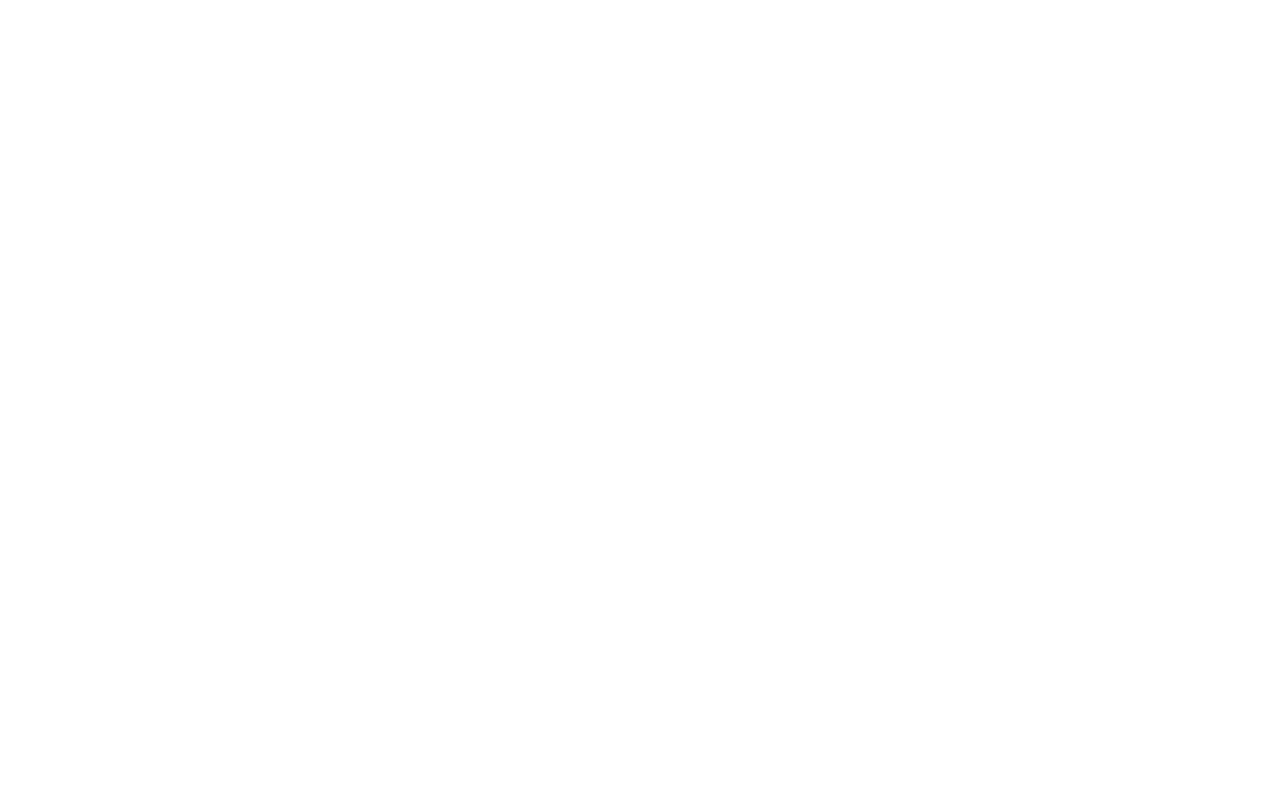
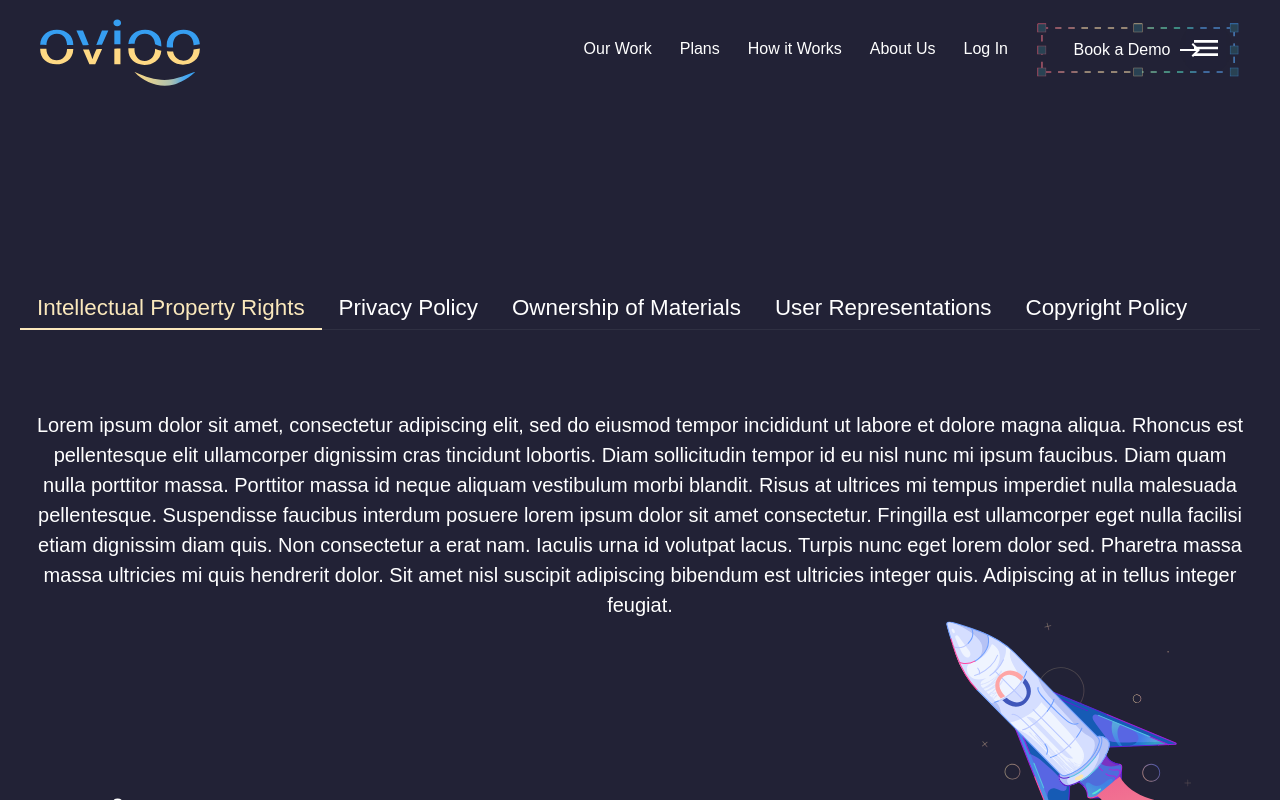
Before and after one commit to MohamedAhmed12/ovioo-saas, a Next.js app in the folder client/: page /terms-conditions in a window 1280 px wide. Before the commit this address had no page. Shown: the top 800 px of the page. Built offline with nearby package versions, Linux system fonts and the light colour scheme; a web font is replaced by a local one.

Commit message:
feat(fe-terms-conditions) implement terms-conditions page

```diff
--- /dev/null
+++ b/client/src/app/(public)/terms-conditions/page.tsx
@@ -0,0 +1,73 @@
+'use client';
+
+import Tabs from '@mui/joy/Tabs';
+import TabList from '@mui/joy/TabList';
+import Tab from '@mui/joy/Tab';
+import TabPanel from '@mui/joy/TabPanel';
+import '@/styles/app/unauth/terms-conditions.scss';
+import { useState } from 'react';
+
+export default function TermsConditions() {
+  // const [step, setStep]=useState(0);
+  const titles = [
+    'Intellectual Property Rights',
+    'Privacy Policy',
+    'Ownership of Materials',
+    'User Representations',
+    'Copyright Policy',
+  ];
+  const steps = [
+    {
+      label: 'Intellectual Property Rights',
+      description:
+        'Lorem ipsum dolor sit amet, consectetur adipiscing elit, sed do eiusmod tempor incididunt ut labore et dolore magna aliqua. Rhoncus est pellentesque elit ullamcorper dignissim cras tincidunt lobortis. Diam sollicitudin tempor id eu nisl nunc mi ipsum faucibus. Diam quam nulla porttitor massa. Porttitor massa id neque aliquam vestibulum morbi blandit. Risus at ultrices mi tempus imperdiet nulla malesuada pellentesque. Suspendisse faucibus interdum posuere lorem ipsum dolor sit amet consectetur. Fringilla est ullamcorper eget nulla facilisi etiam dignissim diam quis. Non consectetur a erat nam. Iaculis urna id volutpat lacus. Turpis nunc eget lorem dolor sed. Pharetra massa massa ultricies mi quis hendrerit dolor. Sit amet nisl suscipit adipiscing bibendum est ultricies integer quis. Adipiscing at in tellus integer feugiat.',
+    },
+    {
+      label: 'Privacy Policy',
+      description:
+        'Sed arcu non odio euismod lacinia at quis risus sed. Semper eget duis at tellus at urna condimentum. Ultrices mi tempus imperdiet nulla. Vel fringilla est ullamcorper eget nulla facilisi etiam. Malesuada bibendum arcu vitae elementum. In hac habitasse platea dictumst quisque sagittis purus sit. Iaculis urna id volutpat lacus laoreet non. Nec feugiat in fermentum posuere. Faucibus purus in massa tempor nec. In hendrerit gravida rutrum quisque. Elit scelerisque mauris pellentesque pulvinar pellentesque habitant morbi. Pharetra massa massa ultricies mi quis hendrerit dolor. Mattis aliquam faucibus purus in massa tempor.',
+    },
+    {
+      label: 'Ownership of Materials',
+      description:
+        'Orci eu lobortis elementum nibh tellus. Sed risus pretium quam vulputate dignissim suspendisse in est ante. Et pharetra pharetra massa massa. In hac habitasse platea dictumst vestibulum rhoncus est pellentesque. Pulvinar sapien et ligula ullamcorper malesuada proin. A diam sollicitudin tempor id eu nisl nunc mi. Tincidunt tortor aliquam nulla facilisi. Lorem donec massa sapien faucibus et molestie ac. Feugiat in ante metus dictum. Et netus et malesuada fames ac turpis egestas. Quis varius quam quisque id diam vel quam elementum pulvinar. Porttitor lacus luctus accumsan tortor posuere ac ut consequat semper. Nunc scelerisque viverra mauris in aliquam sem fringilla. Ipsum dolor sit amet consectetur. Facilisis volutpat est velit egestas dui id ornare arcu.',
+    },
+    {
+      label: 'User Representations',
+      description:
+        'Aliquam id diam maecenas ultricies mi eget. Cras ornare arcu dui vivamus arcu. Aliquet nec ullamcorper sit amet risus. Blandit aliquam etiam erat velit scelerisque in dictum non. Nec ullamcorper sit amet risus nullam eget felis. Eu turpis egestas pretium aenean pharetra magna. Eu nisl nunc mi ipsum. Sit amet massa vitae tortor. Maecenas volutpat blandit aliquam etiam erat velit scelerisque in. Dolor sed viverra ipsum nunc aliquet bibendum enim facilisis gravida. At volutpat diam ut venenatis tellus in. Nisl rhoncus mattis rhoncus urna. Odio euismod lacinia at quis risus. Morbi tristique senectus et netus et. Scelerisque purus semper eget duis at tellus at urna condimentum. Interdum consectetur libero id faucibus nisl tincidunt eget nullam. Eget nulla facilisi etiam dignissim diam. Ut eu sem integer vitae justo. Cras fermentum odio eu feugiat. At volutpat diam ut venenatis tellus in metus.',
+    },
+    {
+      label: 'Copyright Policy',
+      description:
+        'Dignissim suspendisse in est ante in. Dolor sit amet consectetur adipiscing elit. Etiam tempor orci eu lobortis elementum nibh tellus molestie nunc. Quis lectus nulla at volutpat diam ut. A arcu cursus vitae congue. Non enim praesent elementum facilisis leo vel fringilla est ullamcorper. A erat nam at lectus. Arcu risus quis varius quam quisque id diam vel quam. Nunc sed id semper risus in hendrerit gravida rutrum. Pharetra massa massa ultricies mi quis hendrerit.',
+    },
+  ];
+
+
+
+  return (
+    <div className="terms-conditions container flex justify-center pr-5 pl-5 mt-40 mb-40">
+      <Tabs aria-label="Basic Tabs " defaultValue={0}>
+        <TabList className="flex flex-col lg:flex-row ">
+          {titles.map((title, index) => (
+            <Tab
+              key={title}
+              >
+              {title}
+            </Tab>
+          ))}
+        </TabList>
+        {steps.map(({ label, description }, index) => (
+          <TabPanel
+            value={index}
+            key={label}
+            className=" w-full pr-10 pl-10 mt-16 mb-15 "
+          >
+            {description}
+          </TabPanel>
+        ))}
+      </Tabs>
+    </div>
+  );
+}
--- /dev/null
+++ b/client/src/styles/app/unauth/terms-conditions.scss
@@ -0,0 +1,37 @@
+.terms-conditions {
+  .MuiTabs-root {
+    flex:inline;
+    background-color: transparent;
+    .MuiTabList-root {
+      .MuiTab-root {
+        text-align: center;
+        background-color: transparent;
+        font-family: E ukraine, sans-serif;
+        font-weight: 400;
+        font-size: 1.4rem;
+        line-height: 1.334;
+        color: white;
+        cursor: pointer;
+        margin-top: 40px;
+        &.Mui-selected,
+        &:hover {
+          color: var(--secondary) !important;
+        }
+      }
+    }
+    .MuiTabPanel-root {
+      text-align: center;
+      border-color: white;
+      border-radius: 20px;
+      background-color: transparent;
+      font-family: E ukraine, sans-serif;
+      font-size: 20px;
+      font-weight: 400;
+      line-height: 30px;
+      color: white;
+      body .text-secondary {
+        color: var(--secondary);
+      }
+    }
+  }
+}
```
